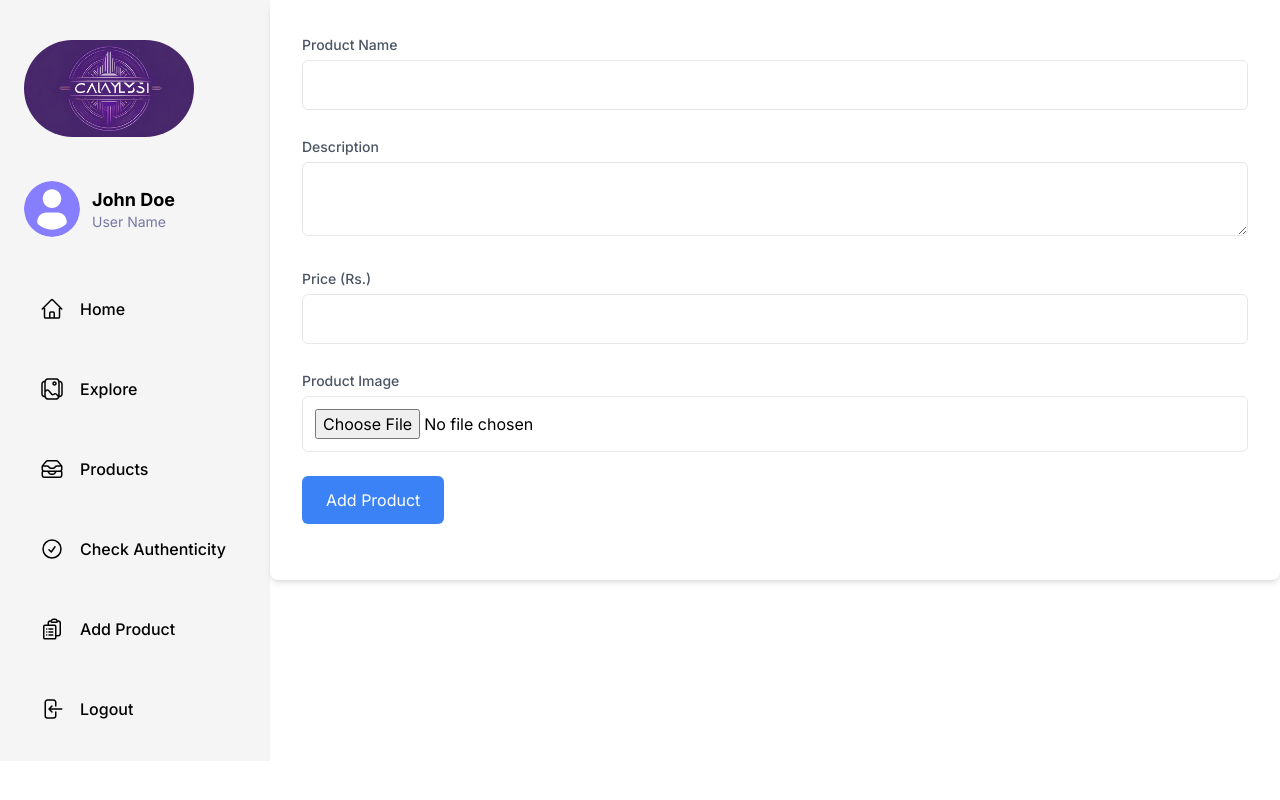
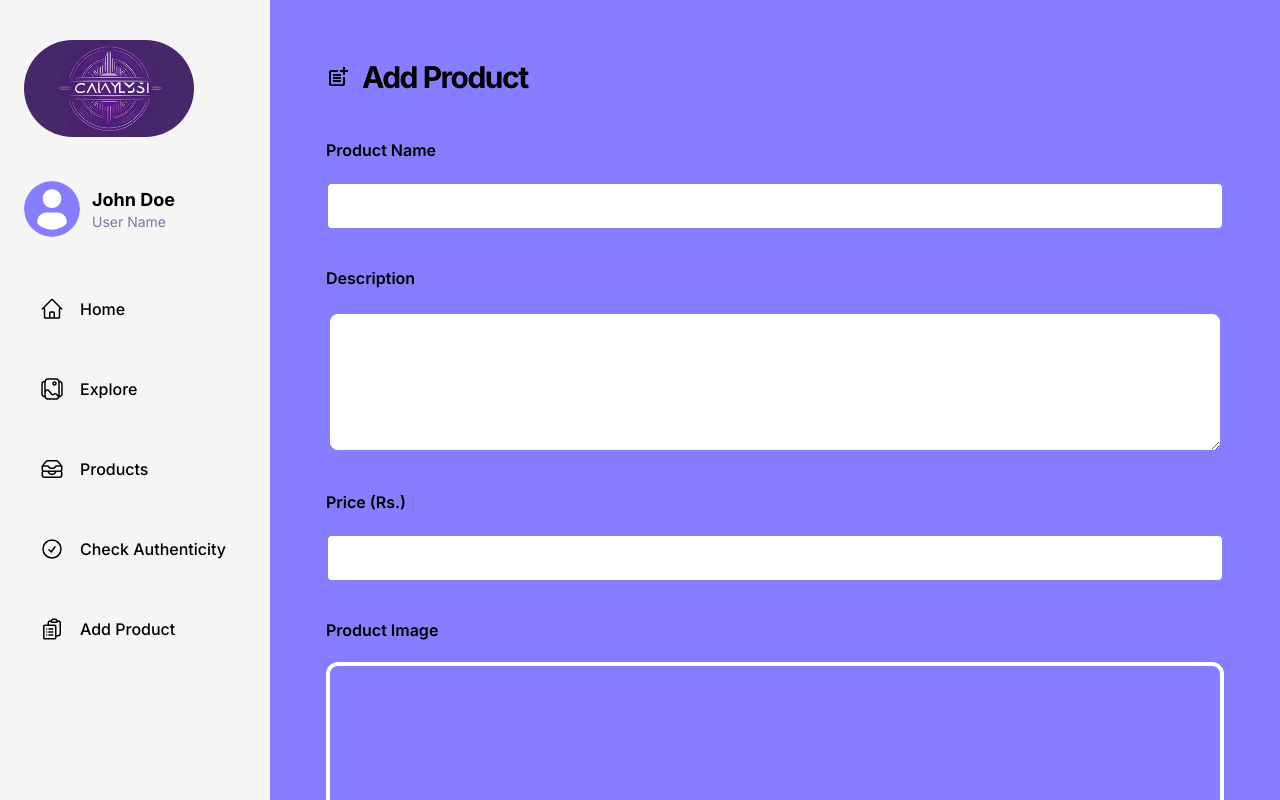
Before and after one commit to ShivPandey5677/BeatzMatter, a React (Vite) app: page /AddProduct in a window 1280 px wide. Shown: the top 800 px of the page. Built offline with nearby package versions, Linux system fonts and the light colour scheme.

Commit message:
addproduct-finalised

```diff
--- a/src/components/leftbar/LeftBar.jsx
+++ b/src/components/leftbar/LeftBar.jsx
@@ -39,8 +39,6 @@ const LeftBar = () => {
           })}
         </ul>
       </div>
-      {/* Divider Line */}
-      <div className="h-full bg-gray-500 w-2"></div>
       <Button className='shad-button_ghost pt-10 pl-4'>
         <img src="/assets/images/logout.svg" alt="logout" />
         <p className="small-medium lg:base-medium">Logout</p>
--- a/src/components/shared/FileUploader.jsx
+++ b/src/components/shared/FileUploader.jsx
@@ -25,7 +25,7 @@ const FileUploader = () => {
            <img src="/assets/images/file-upload.svg" alt="file-upload" width={96} height={77}/>
            <h3 className="base-medium text-light-2 mb-2 mt-6"></h3>
            <p className="text-white small-regular mb-6">.mp3,.wav</p>
-            <input className="shad-button-dark_4 text-primary-500 border rounded item-center" value="Select from Computer"/>
+            <input className="shad-button-dark_4 text-dark border rounded item-center" value="Select from Computer"/>
         </div>
       )
 
--- a/src/pages/AddProduct/addproduct.jsx
+++ b/src/pages/AddProduct/addproduct.jsx
@@ -1,5 +1,6 @@
 import React from 'react';
-
+import PostAddIcon from '@mui/icons-material/PostAdd';
+import FileUploader from '../../components/shared/FileUploader';
 const AddProduct = () => {
   const handleSubmit = (event) => {
     event.preventDefault();
@@ -7,33 +8,38 @@ const AddProduct = () => {
   };
 
   return (
-    <section className="home-section">
-      <div className="home-content ">
-        <div className="add-product-box bg-light-purple p-8 rounded-lg shadow-md">
-          <form id="product-form" onSubmit={handleSubmit}>
-            <div className="mb-6">
-              <label htmlFor="product-name" className="text-sm font-medium text-gray-600">Product Name</label>
-              <input type="text" id="product-name" name="product-name" className="mt-1 p-3 w-full border rounded-md" required />
+    <div className="flex flex-1 bg-primary-500">
+    <div className="common-container bg-primary-500">
+   <div className="max-w-5xl flex-start gap-3 justify-start w-full bg-primary-500">
+    <PostAddIcon width ={36} height ={36}></PostAddIcon>
+    <h2 className="h3-bold md:h2-bold text-left w-full bg-primary-500">Add Product</h2>
+   </div>
+        <div className="flex flex-col gap-9 w-full max-w-5xl bg-primary-500">
+          <form id="product-form" className="flex flex-col gap-9 w-full max-w-5xl" onSubmit={handleSubmit}>
+            <div className="flex flex-col gap-5 w-full max-w-5xl">
+              <label htmlFor="product-name" className="shad-form_label semi-bold">Product Name</label>
+              <input type="text" id="product-name" name="product-name" className="shad-input border-primary-500 rounded-md" required />
             </div>
-            <div className="mb-6">
-              <label htmlFor="product-description" className="text-sm font-medium text-gray-600">Description</label>
-              <textarea id="product-description" name="product-description" className="mt-1 p-3 w-full border rounded-md" required />
+            <div className="flex flex-col gap-5 w-full max-w-5xl">
+              <label htmlFor="product-description" className="shad-form_label semi-bold">Description</label>
+              <textarea id="product-description" name="product-description" className="shad-textarea custom-scrollbar border-4 border-primary-500" required />
             </div>
-            <div className="mb-6">
-              <label htmlFor="product-price" className="text-sm font-medium text-gray-600">Price (Rs.)</label>
-              <input type="number" id="product-price" name="product-price" className="mt-1 p-3 w-full border rounded-md" required />
+            <div className="flex flex-col gap-5 w-full max-w-5xl">
+              <label htmlFor="product-price" className="shad-form_label semi-bold">Price (Rs.)</label>
+              <input type="number" id="product-price" name="product-price" className="shad-input border-primary-500 rounded-md" required />
             </div>
-            <div className="mb-6">
-              <label htmlFor="product-image" className="text-sm font-medium text-gray-600">Product Image</label>
-              <input type="file" id="product-image" name="product-image" className="mt-1 p-3 w-full border rounded-md" accept="image/*" required />
+            <div className="flex flex-col gap-5 w-full max-w-5xl">
+              <label htmlFor="product-image" className="shad-form_label semi-bold">Product Image</label>
+              <FileUploader/>
             </div>
-            <div className="mb-6">
+            <div className="flex gap-4 items-center justify-end">
               <button type="submit" className="px-6 py-3 bg-blue-500 text-white rounded-md hover:bg-blue-600">Add Product</button>
             </div>
           </form>
         </div>
-      </div>
-    </section>
+        </div>
+
+    </div>
   );
 };
 
--- a/src/pages/CreatePost.jsx
+++ b/src/pages/CreatePost.jsx
@@ -4,11 +4,11 @@ import PostAddIcon from '@mui/icons-material/PostAdd';
 
 const CreatePost = () => {
   return (
-    <div className="flex flex-1">
-      <div className="common-container">
-     <div className="max-w-5xl flex-start gap-3 justify-start w-full">
+    <div className="flex flex-1 bg-primary-500">
+      <div className="common-container bg-primary-500">
+     <div className="max-w-5xl flex-start gap-3 justify-start w-full bg-primary-500">
       <PostAddIcon width ={36} height ={36}></PostAddIcon>
-      <h2 className="h3-bold md:h2-bold text-left w-full">Add Product</h2>
+      <h2 className="h3-bold md:h2-bold text-left w-full bg-primary-500">Add Product</h2>
      </div>
      <PostForm/>
       </div>
```
